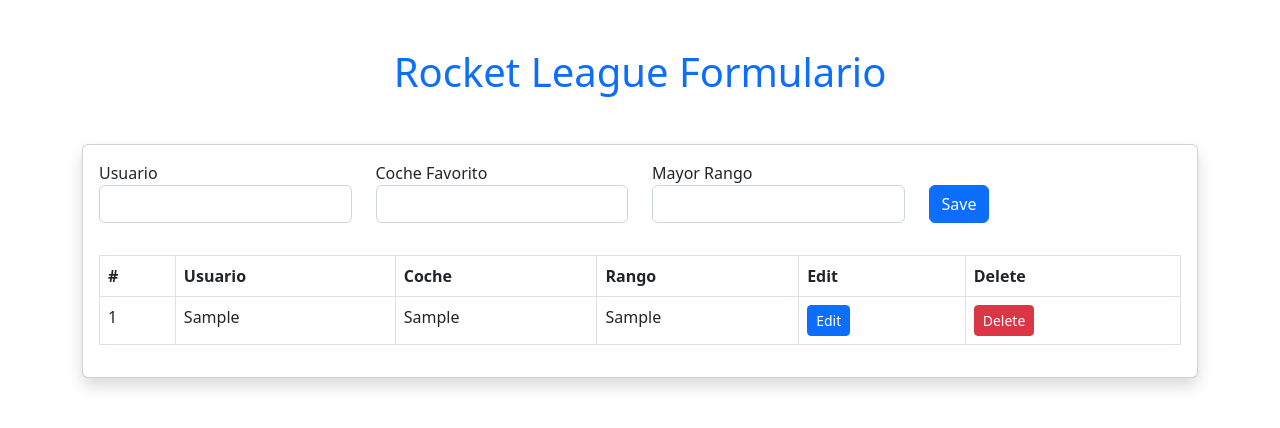
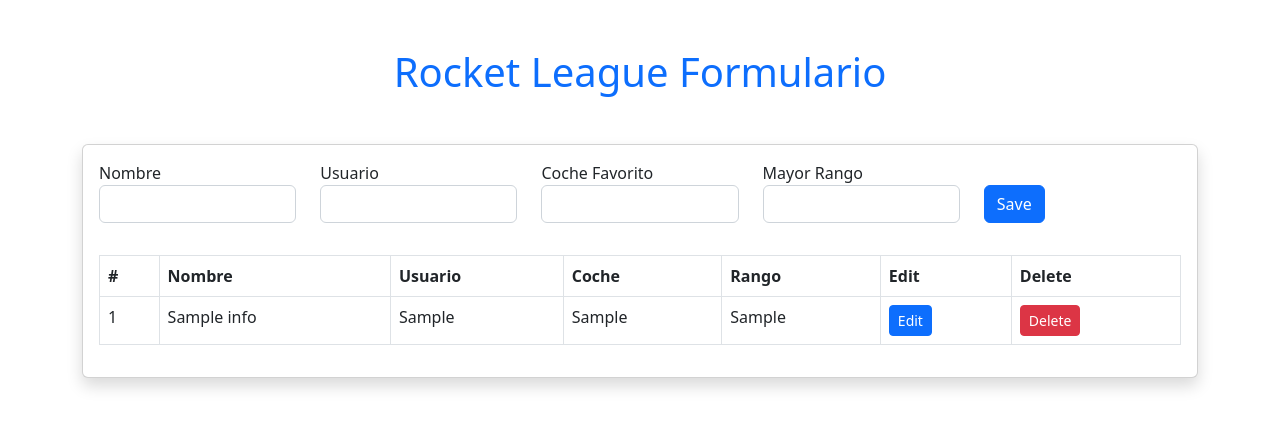
Before and after one commit to ManuelMartinDelgado/Python-IAW, a Flask app: page / in a window 1280 px wide. Shown: the top 428 px of the page. Run offline with Flask 3, Linux system fonts and the light colour scheme; tables that the repository leaves empty or names only in its code hold one stand-in row (values such as "Sample post").

Commit message:
vamos ahi con el trabajo

```diff
--- a/Proyecto mi base de datos 2/src/app.py
+++ b/Proyecto mi base de datos 2/src/app.py
@@ -20,6 +20,8 @@
         insertObject.append(dict(zip(columnNames, record)))
     cursor.close()
     return render_template('index.html', data=insertObject)
+
+
 
 #Ruta para guardar usuarios en la bdd
 @app.route('/user', methods=['POST'])
@@ -61,5 +63,7 @@
         db.database.commit()
     return redirect(url_for('home'))
 
+
+
 if __name__ == '__main__':
     app.run(debug=True, port=4000)
--- a/Proyecto mi base de datos 2/src/templates/index.html
+++ b/Proyecto mi base de datos 2/src/templates/index.html
@@ -18,6 +18,10 @@
             <div class="card-body">
                 <form action="/user" method="POST">
                     <div class="row mb-3">
+                        <div class="col">
+                            <label>Nombre</label>
+                            <input type="text" class="form-control mb-3" name="nombre">
+                        </div>
                         <div class="col">
                             <label>Usuario</label>
                             <input type="text" class="form-control mb-3" name="usuario">
@@ -44,6 +48,7 @@
                     <thead>
                         <tr>
                             <th scope="col">#</th>
+                            <th scope="col">Nombre</th>
                             <th scope="col">Usuario</th>
                             <th scope="col">Coche</th>
                             <th scope="col">Rango</th>
@@ -56,6 +61,7 @@
                     {% for d in data %}
                         <tr>
                             <td>{{d.id}}</td>
+                            <td>{{d.nombre}}</td>
                             <td>{{d.usuario}}</td>
                             <td>{{d.coche}}</td>
                             <td>{{d.rango}}</td>
@@ -74,6 +80,8 @@
                                 </div>
                                 <div class="modal-body">
                                     <form action="/edit/{{d.id}}" method="post">
+                                        <label>Nombre</label>
+                                        <input type="text" class="form-control mb-3" name="nombre" value="{{d.nombre}}">
                                         <label>Usuario</label>
                                         <input type="text" class="form-control mb-3" name="usuario" value="{{d.usuario}}">
                                         <label>Coche</label>
--- a/Proyecto mi base de datos 2/src/templates/login.html
+++ b/Proyecto mi base de datos 2/src/templates/login.html
@@ -30,7 +30,7 @@
           <input type="checkbox" class="form-check-input" id="exampleCheck1">
           <label class="form-check-label" for="exampleCheck1" >Check me out</label>
         </div>
-        <button type="submit" class="btn btn-primary">Submit</button>
+        <button a href="index.html" class="btn btn-primary">Submit</button>
       </form>
   </body>
 </html>
```
